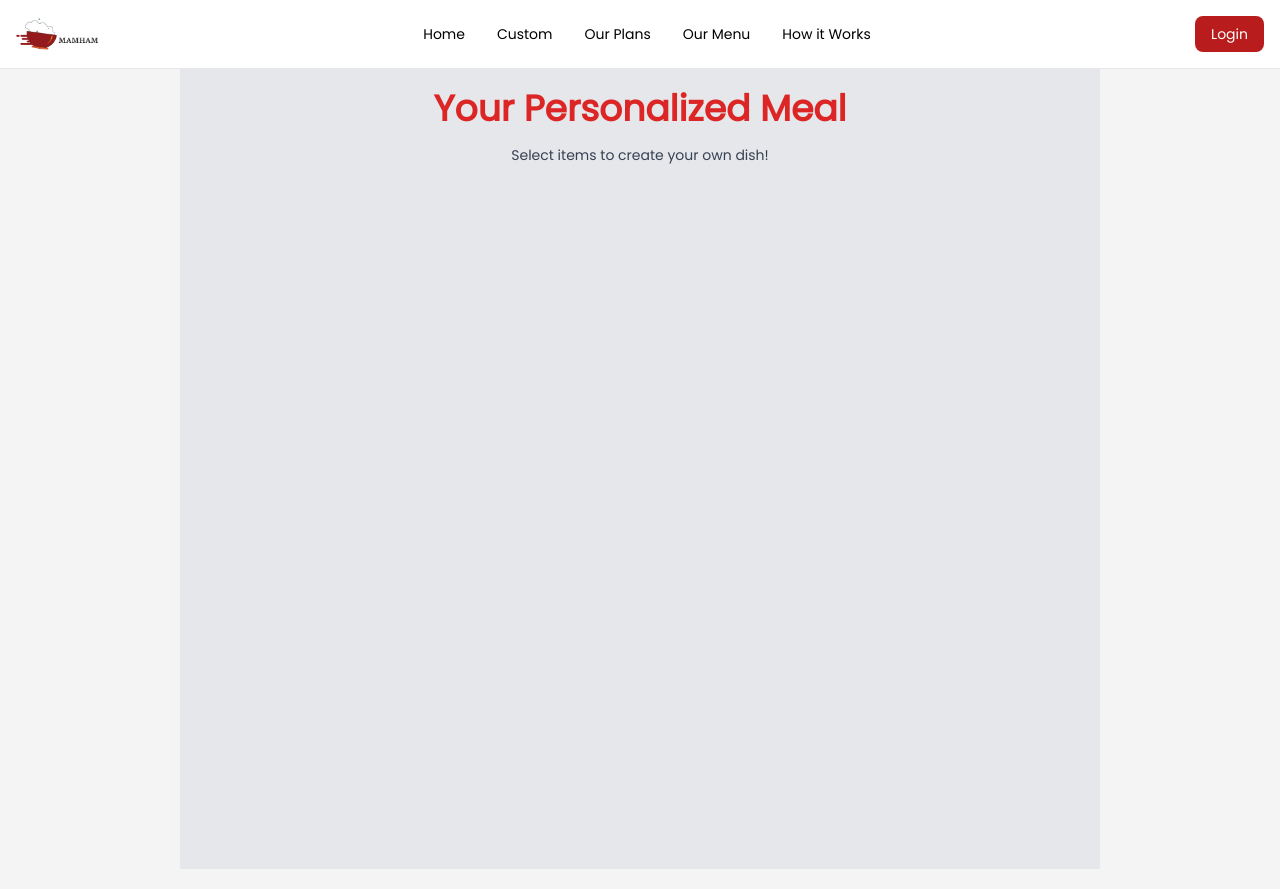
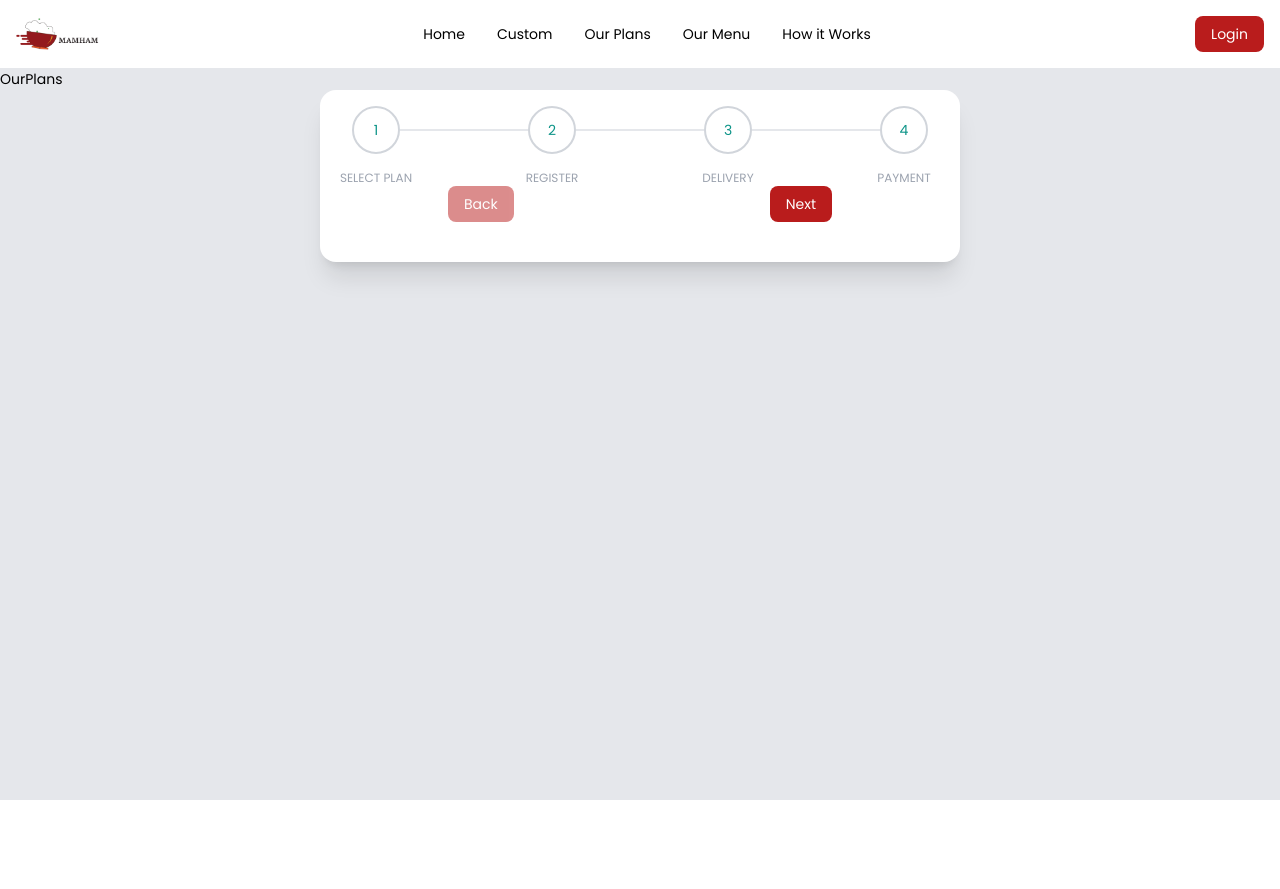
Before and after one commit to joshiashwini22/Mamham-Frontend, a React (Create React App) app: page /ourplans in a window 1280 px wide. After the commit the page ends 800 px from the top, so only its background shows below. Built offline with nearby package versions, Linux system fonts and the light colour scheme.

Commit message:
subscription layout css not working

```diff
--- /dev/null
+++ b/src/customer/components/Steps/Delivery.jsx
@@ -0,0 +1,9 @@
+import React from 'react'
+
+const Delivery = () => {
+  return (
+    <div>Delivery</div>
+  )
+}
+
+export default Delivery
--- /dev/null
+++ b/src/customer/components/Steps/Payment.jsx
@@ -0,0 +1,9 @@
+import React from 'react'
+
+const Payment = () => {
+  return (
+    <div>Payment</div>
+  )
+}
+
+export default Payment
--- /dev/null
+++ b/src/customer/components/Steps/RegisterForSubs.jsx
@@ -0,0 +1,9 @@
+import React from 'react'
+
+const RegisterForSubs = () => {
+  return (
+    <div>RegisterForSubs</div>
+  )
+}
+
+export default RegisterForSubs
--- /dev/null
+++ b/src/customer/components/Steps/SelectPlan.jsx
@@ -0,0 +1,9 @@
+import React from 'react'
+
+const SelectPlan = () => {
+  return (
+    <div>SelectPlan</div>
+  )
+}
+
+export default SelectPlan
--- /dev/null
+++ b/src/customer/components/khaltiPayment.jsx
@@ -0,0 +1,30 @@
+import axios from "axios";
+
+const initiateKhaltiPayment = async (payload) => {
+  try {
+    const response = await axios.post(
+      "https://a.khalti.com/api/v2/epayment/initiate/", // Replace with your DRF endpoint URL
+      payload,
+      {
+        headers: {
+          Authorization: "key test_secret_key_5327491a91ff4f688544e72de574e9f5", // Replace YourAuthToken with your authorization token
+          "Content-Type": "application/json"
+        }
+      }
+    );
+
+    if (response.status === 200) {
+      const { pidx } = response.data;
+      console.log("Payment initiation successful. pidx:", pidx);
+      return true; // Indicate success
+    } else {
+      console.error("Failed to initiate Khalti payment:", response.data);
+      return false; // Indicate failure
+    }
+  } catch (error) {
+    console.error("Error initiating Khalti payment:", error);
+    return false; // Indicate failure
+  }
+};
+
+export default initiateKhaltiPayment;
--- /dev/null
+++ b/src/customer/components/stepper.jsx
@@ -0,0 +1,107 @@
+import React, { useEffect, useState, useRef } from "react";
+
+const Stepper = ({ steps, currentStep }) => {
+  const [newStep, setNewStep] = useState([]);
+  const stepRef = useRef();
+
+  const updateStep = (stepNumber, steps) => {
+    const newSteps = [...steps];
+    let count = 0;
+    while (count < newSteps.length) {
+      //current step
+      if (count === stepNumber) {
+        newSteps[count] = {
+          ...newSteps[count],
+          highlighted: true,
+          selected: true,
+          completed: true,
+        };
+        count++;
+      }
+      //Step completed
+      else if (count < stepNumber) {
+        newSteps[count] = {
+          ...newSteps[count],
+          highlighted: false,
+          selected: true,
+          completed: true,
+        };
+        count++;
+      }
+      //step pending
+      else {
+        newSteps[count] = {
+          ...newSteps[count],
+          highlighted: false,
+          selected: false,
+          completed: false,
+        };
+        count++;
+      }
+    }
+    return newSteps;
+  };
+
+  useEffect(() => {
+    //Create object for each element in array
+    const stepsState = steps.map((step, index) =>
+      Object.assign(
+        {},
+        {
+          description: step,
+          completed: false,
+          highlighted: index === 0 ? true : false,
+          selected: index === 0 ? true : false,
+        }
+      )
+    );
+    stepRef.current = stepsState;
+    const current = updateStep(currentStep - 1, stepRef.current);
+    setNewStep(current);
+  }, [steps, currentStep]);
+  const displaySteps = newStep.map((step, index) => {
+    return (
+      <div
+        key={index}
+        className={
+          index !== newStep.length - 1
+            ? "w-full flex items-center"
+            : "flex items-center"
+        }
+      >
+        <div className="relative flex flex-col items-center text-teal-600">
+          <div
+            className={`rounded-full transition duration-500 ease-in-out border-2 border-gray-300 h-12 w-12 flex items-center justify-center py-3 ${
+              step.selected
+                ? "bg-green-600 text-white font-bold border border-green-600"
+                : ""
+            } `}
+          >
+            {/* Display number */}
+            {step.completed ? (
+              <span className="text-white font-bold text-xl">&#10003</span>
+            ) : (
+              index + 1
+            )}
+          </div>
+          <div className={`absolute top-0 text-center mt-16 w-32 text-xs font-medium uppercase ${step.highlighted ? "text-gray-900" : "text-gray-400"}`}>
+            {/* Display description */}
+            {step.description}
+          </div>
+        </div>
+        <div className={`flex-auto border-t-2 transition duration-500 ease-in-out ${
+            step.completed ? "border-green-600" : "vorder-gray-300"
+        }`}>
+          {/* Display line */}
+        </div>
+      </div>
+    );
+  });
+  return (
+    <div className="mx-4 p-4 flex justify-between items-center">
+      {displaySteps}
+    </div>
+  );
+};
+
+export default Stepper;
--- /dev/null
+++ b/src/customer/components/stepperControl.jsx
@@ -0,0 +1,23 @@
+import React from 'react'
+import Button from '../../common/button'
+
+const StepperControl = ({handleClick, currentStep, steps}) => {
+    const handleBackButton = () => {
+        // Back
+      };
+    const handleNextButton = () => {
+        // Next
+      };
+
+  return (
+    <div className="container flex justify-around mt-4 mb-8">
+        {/* Back Buttoon */}
+        <button onClick={() => handleClick()} className={`text-white bg-red-700 hover:bg-red-800 focus:ring-4 focus:outline-none font-medium rounded-lg text-sm px-4 py-2 text-center dark:bg-red-600 dark:hover:bg-red-700 dark:focus:ring-red-800 ${currentStep ===1 ? "opacity-50 cursor-not" : ""}`}>Back</button>
+        {/* Next button */}
+        <button onClick={() => handleClick("next")} className="text-white bg-red-700 hover:bg-red-800 focus:ring-4 focus:outline-none font-medium rounded-lg text-sm px-4 py-2 text-center dark:bg-red-600 dark:hover:bg-red-700 dark:focus:ring-red-800 }">{currentStep === steps.length - 1 ? "Confirm" : "Next"}</button>
+
+    </div>
+  )
+}
+
+export default StepperControl
--- a/src/customer/ourPlans.jsx
+++ b/src/customer/ourPlans.jsx
@@ -1,96 +1,58 @@
-import React, { useState } from "react";
-import Navbar from "./navbar";
+import React, { useState } from 'react'
+import Navbar from './navbar'
+import Stepper from './components/stepper'
+import StepperControl from './components/stepperControl'
+import SelectPlan from './components/Steps/SelectPlan'
+import RegisteForSubs from './components/Steps/RegisterForSubs'
+import Delivery from './components/Steps/Delivery'
+import Payment from './components/Steps/Payment'
 
-const NavigationItem = ({ children }) => (
-  <div className="flex-auto text-sm lg:text-base">{children}</div>
-);
+const OurPlans = () => {
+  const [currentStep, setCurrentStep] = useState(1);
+  const steps = [
+    "Select Plan",
+    "Register",
+    "Delivery",
+    "Payment"
+  ];
+  const displaySteps = (step) => {
+    switch(step) {
+      case 1:
+        return <SelectPlan/>
+      case 2:
+        return <RegisteForSubs/>
+      case 3:
+        return <Delivery/>
+      case 4:
+        return <RegisteForSubs/>
+    }
+  }
 
-const MealOptionCard = ({ imageUrl, altText, title, onSelect }) => (
-  <button
-    onClick={onSelect}
-    className="flex flex-col pt-4 pr-5 pb-12 pl-20 mx-auto w-full bg-white shadow-sm hover:bg-gray-100 transition-colors duration-300 ease-in-out max-md:px-5 max-md:mt-6 focus:outline-none"
-  >
-    <div className="flex gap-5 justify-between items-start self-start ml-5 max-md:ml-2.5">
-      <img
-        loading="lazy"
-        src={imageUrl}
-        alt={altText}
-        className="self-end mt-7 max-w-full aspect-square w-[110px]"
-      />
-      <div className="self-start bg-white rounded-full h-[35px] stroke-[1px] w-[35px]" />
+  const handleClick = (direction) => {
+    let newStep = currentStep;
+
+    direction === "next" ? newStep++ : newStep--;
+    //Checkin if steps are withing bounds
+    newStep > 0 && newStep <= steps.length && setCurrentStep(newStep);
+    console.log(currentStep)
+  }
+  return (
+    <>
+    <div  className="bg-gray-200 h-screen">
+      <Navbar/>
+      OurPlans
+      <div className="md:w-1/2 mx-auto shadow-xl rounded-2xl pb-2 bg-white">
+        {/* Stepper */}
+        <Stepper
+        steps={steps}
+        CurrentStep={currentStep}
+        />
+        {/* navigation controls */}
+        <StepperControl handleClick={handleClick} currentStep={currentStep} steps={steps}/>
+      </div>
     </div>
-    <div className="mt-20 text-xl lg:text-2xl text-center text-black max-md:mt-10">
-      {title}
-    </div>
-  </button>
-);
+    </>
+  )
+}
 
-const mealOptions = [
-  {
-    imageUrl:
-      "https://cdn.builder.io/api/v1/image/assets/TEMP/4805b82b7eeeb673c0bbaffd93226aa047c98411529a6ab8500e8dc24a954846?apiKey=0dc218c8097a48dfa11ef11e6866bba7&",
-    altText: "Regular Diet option",
-    title: "Regular Diet",
-  },
-  {
-    imageUrl:
-      "https://cdn.builder.io/api/v1/image/assets/TEMP/fe84be5fb288a9e1bbf4f64b8310f5801eade2695ddd26503cc64056705ef427?apiKey=0dc218c8097a48dfa11ef11e6866bba7&",
-    altText: "Weight Loss option",
-    title: "Weight Loss",
-  },
-  // Repeat other meal options as necessary...
-];
-
-const mealDurations = [
-  {
-    title: "7 days",
-  },
-  {
-    title: "15 days",
-  },
-  {
-    title: "30 days",
-  },
-];
-
-const DietaryOptionSelection = ({ options, selectedOption, onChange }) => (
-  <div className="flex gap-3.5 justify-between items-center px-5 text-lg bg-white border-2 border-solid border-red-800 border-opacity-80">
-    {options.map((option) => (
-      <button
-        key={option.title}
-        className={`grow self-stretch my-auto whitespace-nowrap ${
-          selectedOption === option.title ? "bg-red-300" : ""
-        }`}
-        onClick={() => onChange(option.title)}
-      >
-        {option.title}
-      </button>
-    ))}
-  </div>
-);
-
-const MealPrepPlan = () => {
-  const [selectedDuration, setSelectedDuration] = useState("7 days");
-
-  return (
-    <main className="flex flex-col pb-5 bg-zinc-100">
-      <Navbar/>
-      <div className="bg-gray-200 lg:mx-[180px] h-screen mt-18 ">
-        <div className="grid gap-4">
-          <div className="flex flex-col items-center mx-44 py-5">
-            <span className="text-red-600 text-4xl font-bold block mb-4">
-            Your Personalized Meal            </span>
-            <span className="text-gray-700 block">
-              Select items to create your own dish!
-            </span>
-          </div>
-          <div className="min-h-full grid lg:grid-cols-2 lg:gap-5 mx-4">
-
-          </div>
-        </div>
-      </div>
-    </main>
-  );
-};
-
-export default MealPrepPlan;
+export default OurPlans
```
Also changed, not shown: src/customer/checkout.jsx (+82 -14 lines).
